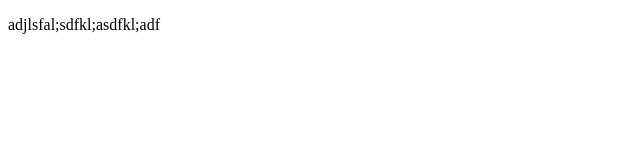
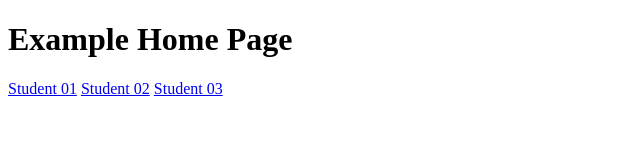
Before and after one commit to ChrisJohnson98/MMA-1-Project-04-Example, a plain HTML site: page index.html in a window 1280 px wide. Shown: the whole page, without its empty margins (0-640 px from the left). Drawn offline with Linux system fonts and the light colour scheme.

Commit message:
Update index.html

```diff
--- a/index.html
+++ b/index.html
@@ -5,6 +5,9 @@
 </head>
 
 <body>
-  <p>adjlsfal;sdfkl;asdfkl;adf</p>
+  <h1>Example Home Page</h1>
+  <a href="page01.html" id="student_page_link">Student 01</a>
+  <a href="page02.html" id="student_page_link">Student 02</a>
+  <a href="page03.html" id="student_page_link">Student 03</a>
 
 </body>
```
